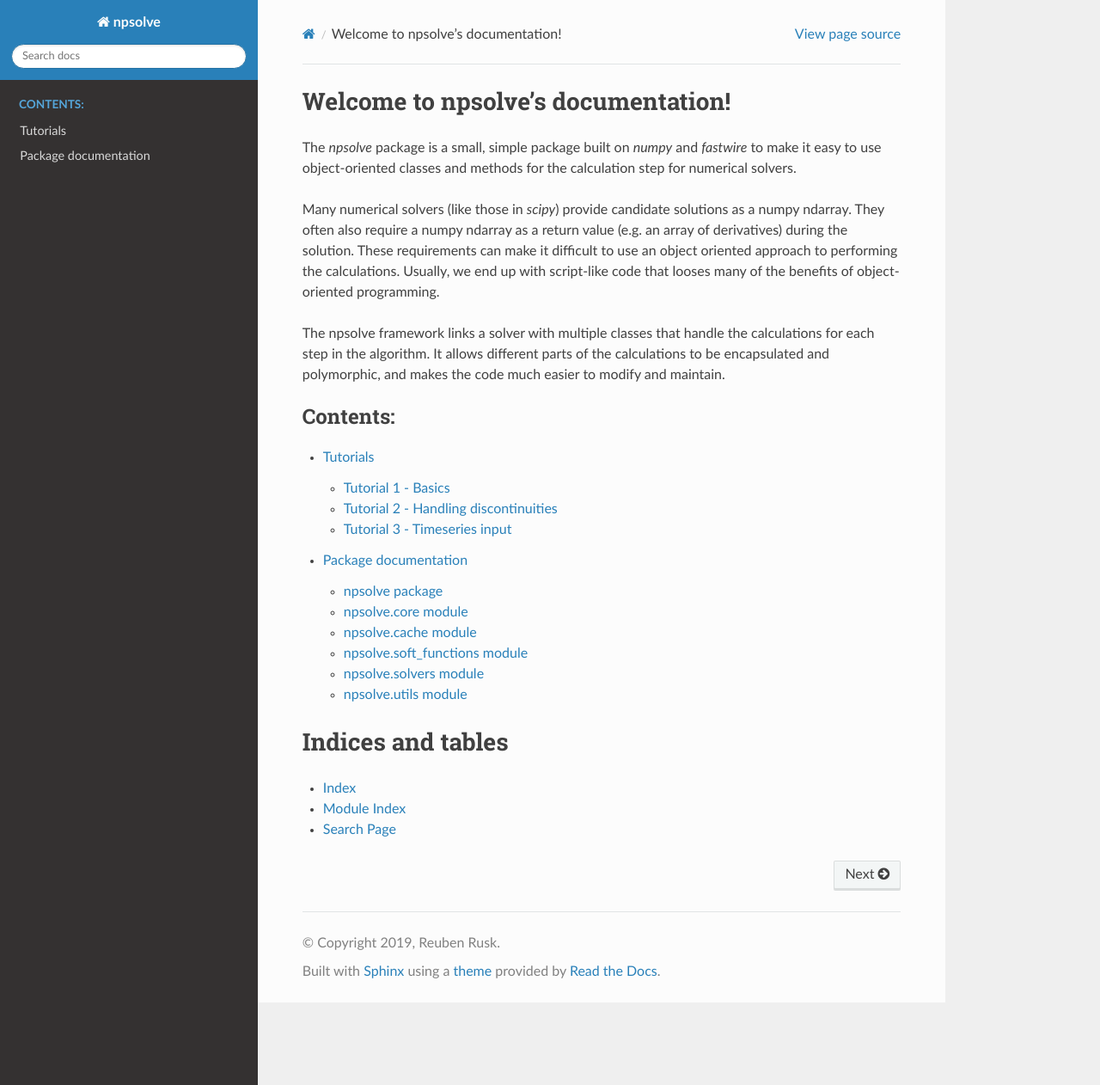
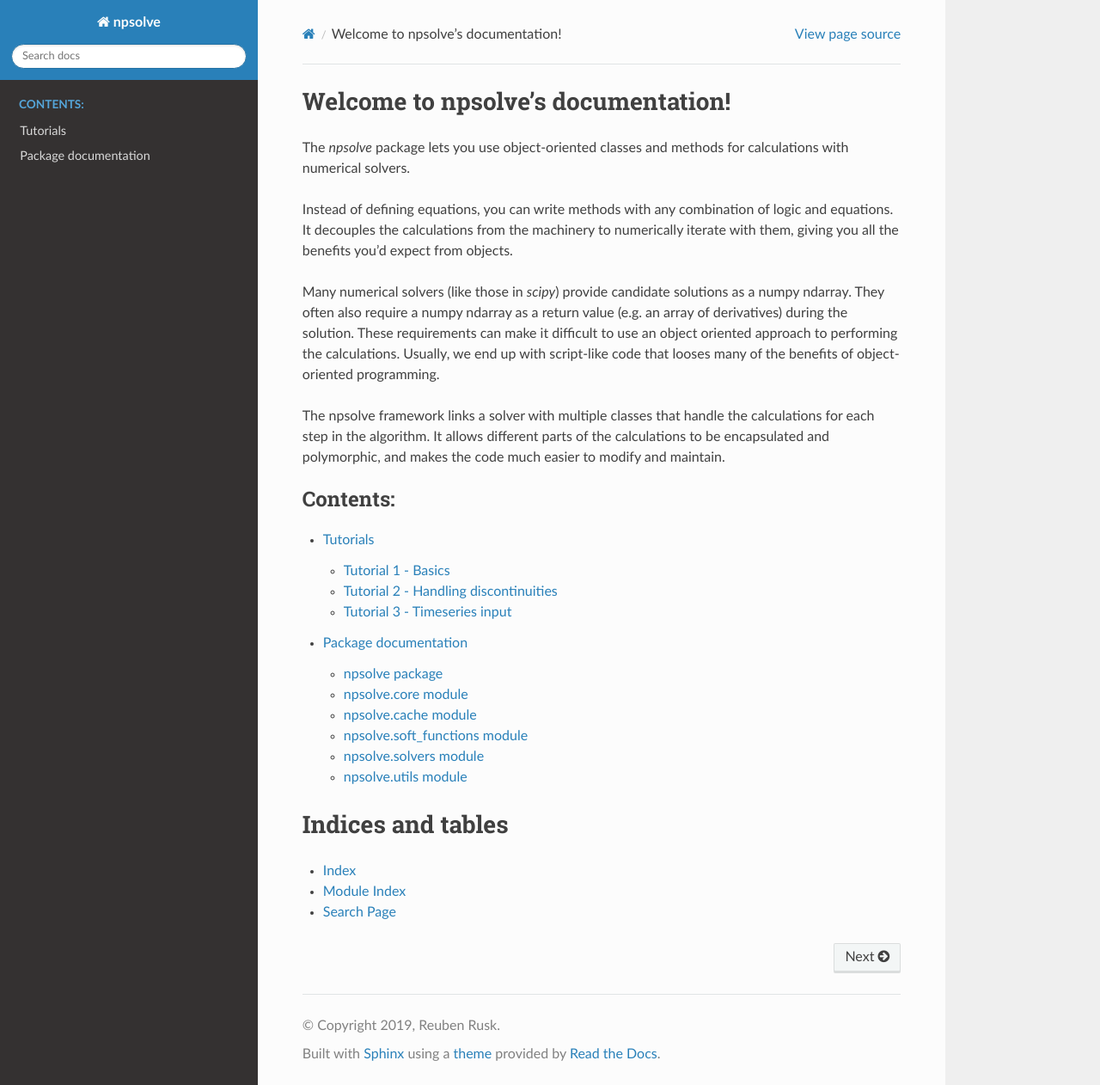
Before and after one commit to pythoro/npsolve, a Sphinx documentation site: the page built from docs/source/index.rst, in a window 1280 px wide and 1262 px high. Shown: the whole window at 86% size. Built offline with Sphinx 7.4.7 and the Read the Docs theme 2.0.0, drawn with Linux system fonts in a browser that asks for light colours.

Commit message:
[DOC] Improve introduction.

```diff
--- a/docs/source/index.rst
+++ b/docs/source/index.rst
@@ -6,9 +6,13 @@
 Welcome to npsolve's documentation!
 ===================================
 
-The *npsolve* package is a small, simple package built on *numpy* and
-*fastwire* to make it easy to use object-oriented classes and methods for
-the calculation step for numerical solvers.
+The *npsolve* package lets you use object-oriented classes and
+methods for calculations with numerical solvers.
+
+Instead of defining equations, you can write methods with any combination of
+logic and equations. It decouples the calculations from the machinery to
+numerically iterate with them, giving you all the benefits you'd expect
+from objects.
 
 Many numerical solvers (like those in *scipy*) provide candidate solutions as
 a numpy ndarray. They often also require a numpy ndarray as a return value
```
